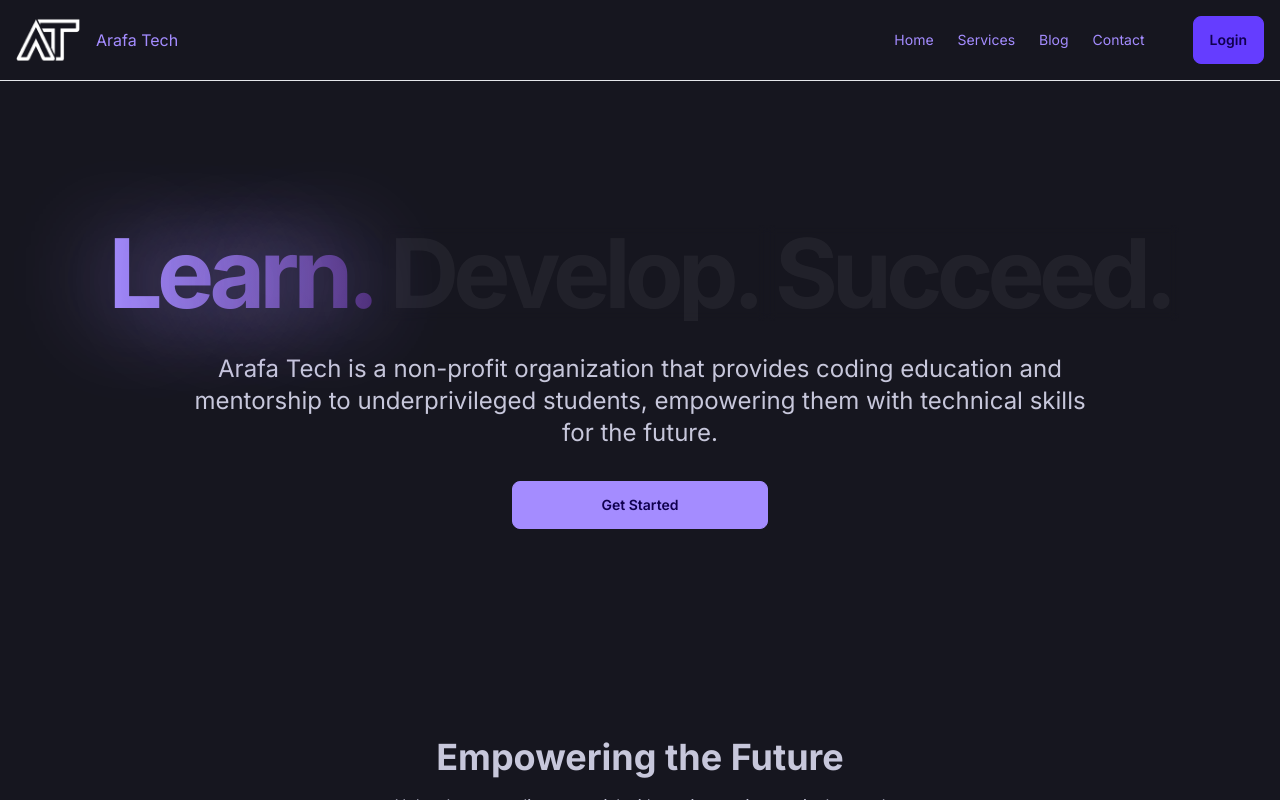
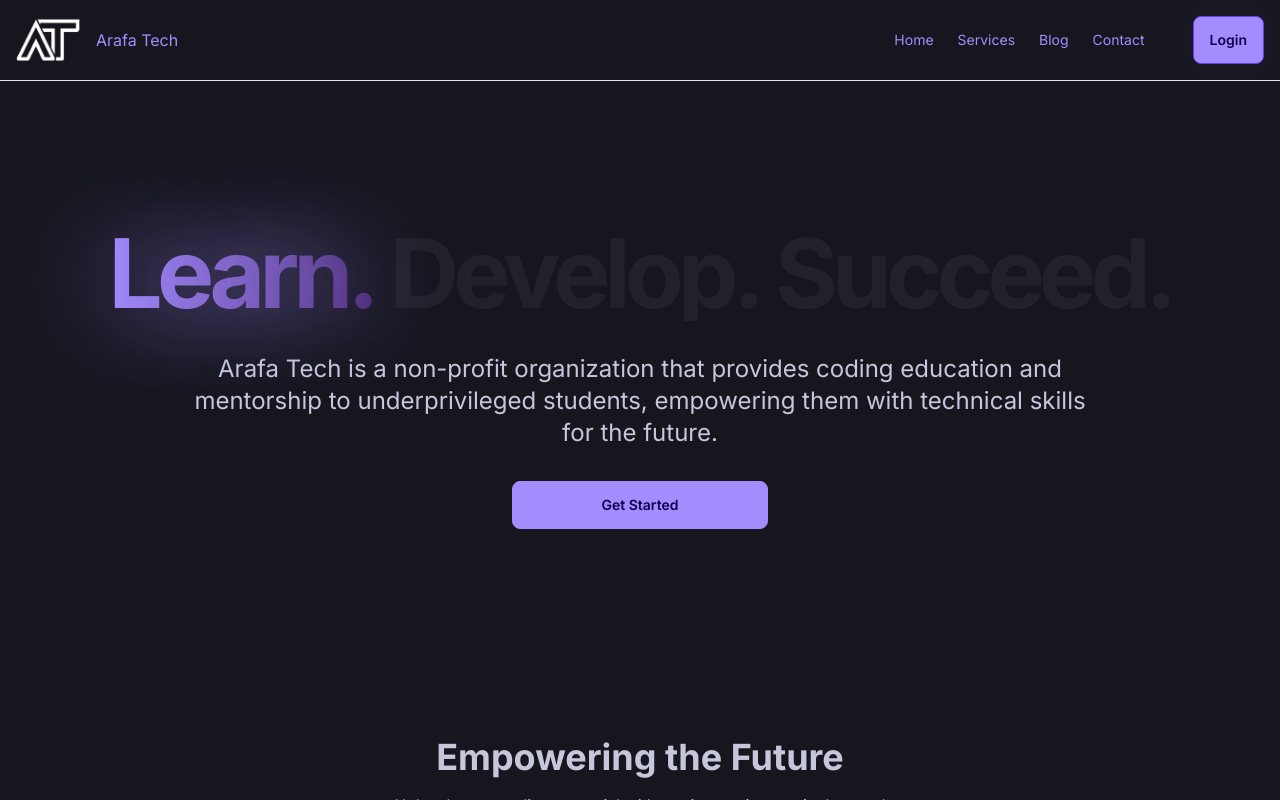
Before and after one commit to Arafa-Tech-Foundation/Website-Frontend, a Next.js app: page / in a window 1280 px wide. In both pictures the pointer is over the button "Login". Shown: the top 800 px of the page. Built offline with nearby package versions, Linux system fonts and the light colour scheme; no server answers; a small style sheet from the web is missing.

Commit message:
:sparkles: btn hover glow

```diff
--- a/src/components/index/features.tsx
+++ b/src/components/index/features.tsx
@@ -70,7 +70,7 @@ export default function Features() {
 								"lg:min-h-[350px] rounded-md drop-shadow-lg bg-gradient-to-r p-5 transform hover:translate-y-[-0.5rem] transition",
 								index % 2 === 0
 									? "from-secondary"
-									: "from-primary"
+									: "from-gradient-start to-gradient-end"
 							)}
 						>
 							<div className="text-center">
--- a/src/styles/global.css
+++ b/src/styles/global.css
@@ -1,13 +1,18 @@
 @import "tailwindcss/base";
 @import "tailwindcss/components";
 @import "tailwindcss/utilities";
+
+html {
+	font-family: "Inter", sans-serif;
+}
 
 .btn {
 	text-transform: unset;
 }
 
-html {
-	font-family: "Inter", sans-serif;
+.btn-primary:hover {
+	background: hsl(var(--p));
+	box-shadow: 0 0 75px -20px hsl(var(--p));
 }
 
 code[class*="hljs"] {
```
